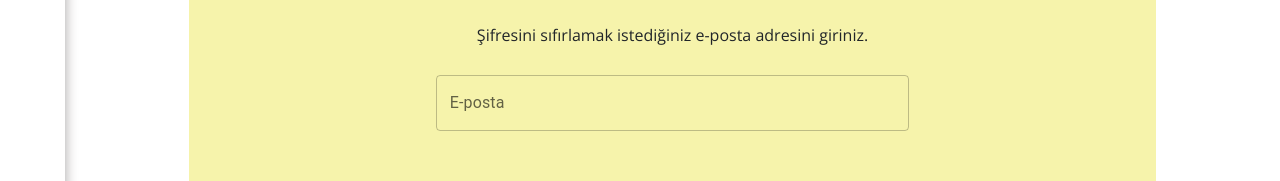
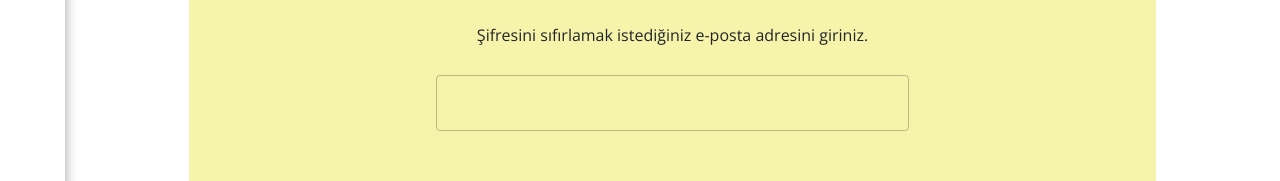
Before and after one commit to mehmetkekec58/onli-hospital-react, a React (Create React App) app: page /resetpassword in a window 1280 px wide. Shown: the part 304-485 px from the top of the page. Built offline with nearby package versions, Linux system fonts and the light colour scheme; a web font is replaced by a local one.

Commit message:
updated containText for reset password

```diff
--- a/src/pages/reset-password/ResetPassword.tsx
+++ b/src/pages/reset-password/ResetPassword.tsx
@@ -13,7 +13,7 @@ const handleReset = () =>{
     <div className='reset-password-container'>
     <div className='reset-password-form'>
         <div className="reset-password-text">Şifresini sıfırlamak istediğiniz e-posta adresini giriniz.</div>
-        <TextField className='reset-password-input-email' sx={{ width: '50%' }} id="outlined-basic" label={containTexts.EMAİL} variant="outlined" color='secondary' />
+        <TextField className='reset-password-input-email' sx={{ width: '50%' }} id="outlined-basic" label={containTexts.EMAIL} variant="outlined" color='secondary' />
         <button onClick={handleReset} className='reset-password-submit-button' type='submit'>{containTexts.RESET}</button>
     </div>
 </div>
```
